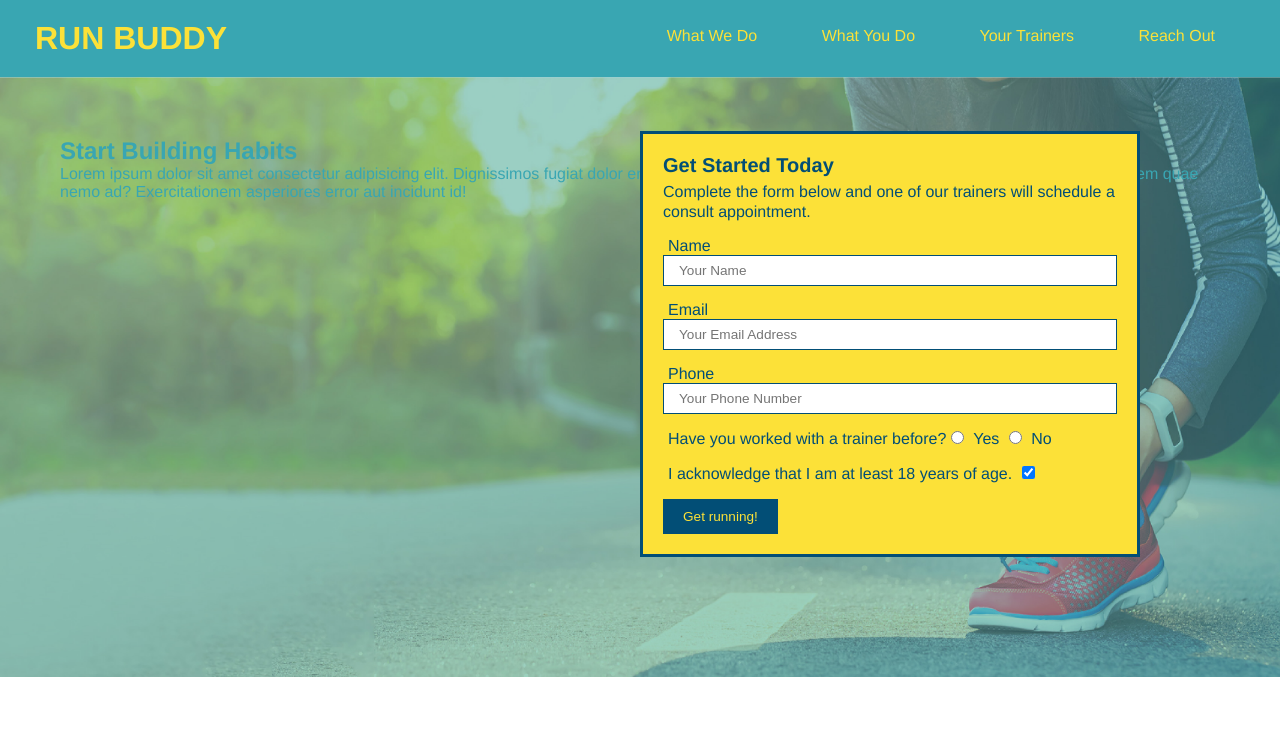
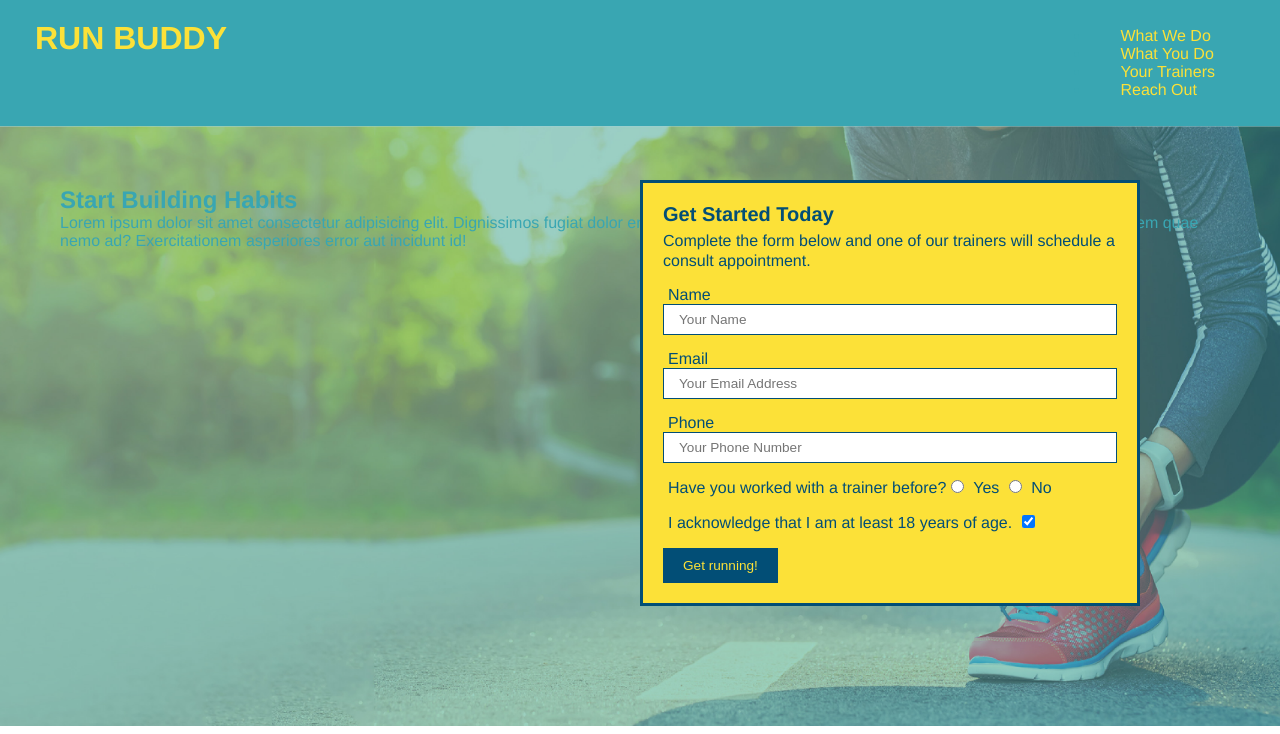
Before and after one commit to armyofunicorns/run-buddy, a plain HTML site: page index.html in a window 1280 px wide. Shown: the top 734 px of the page. Drawn offline with Linux system fonts and the light colour scheme.

Commit message:
Debugging an issue

```diff
--- a/assets/css/style.css
+++ b/assets/css/style.css
@@ -41,13 +41,14 @@ section {
 
 /* Define all header styles */
 header {
+    display: flex;
+    justify-content: space-between;
     padding: 20px 35px;
     background-color: #39A6B2;
 }
 
 /* Define the h1 element inside the header */
 header h1 {
-    display: inline;
     font-weight: 700;
     font-size: 2rem;
     color: #FCE138;
@@ -68,13 +69,7 @@ header a:hover {
 
 /* Define the header area */
 header nav {
-    float: right;
     margin: 7px 0;
-}
-
-/* Override the ul li elements */
-header nav ul li {
-    display: inline;
 }
 
 /* Define the a element in the nav */
```
